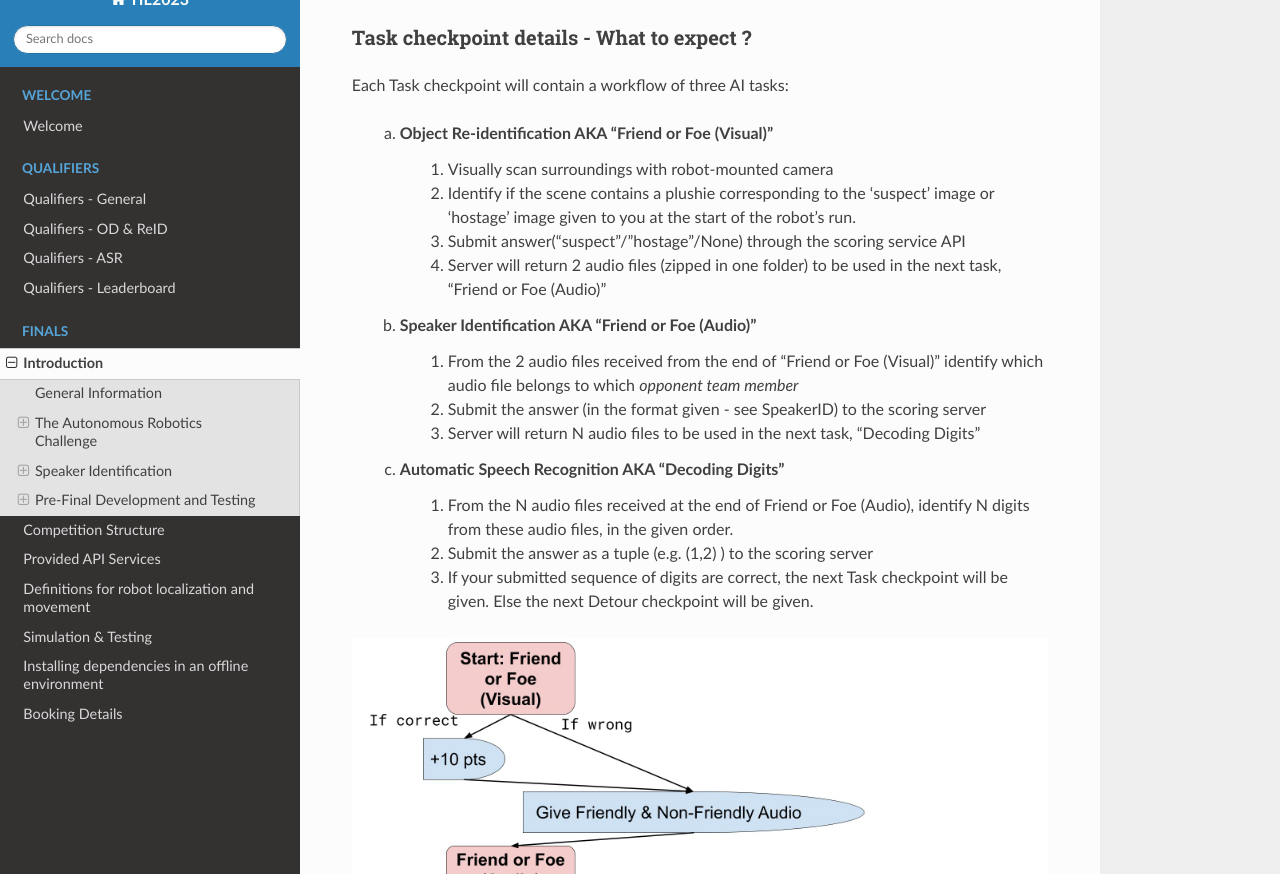
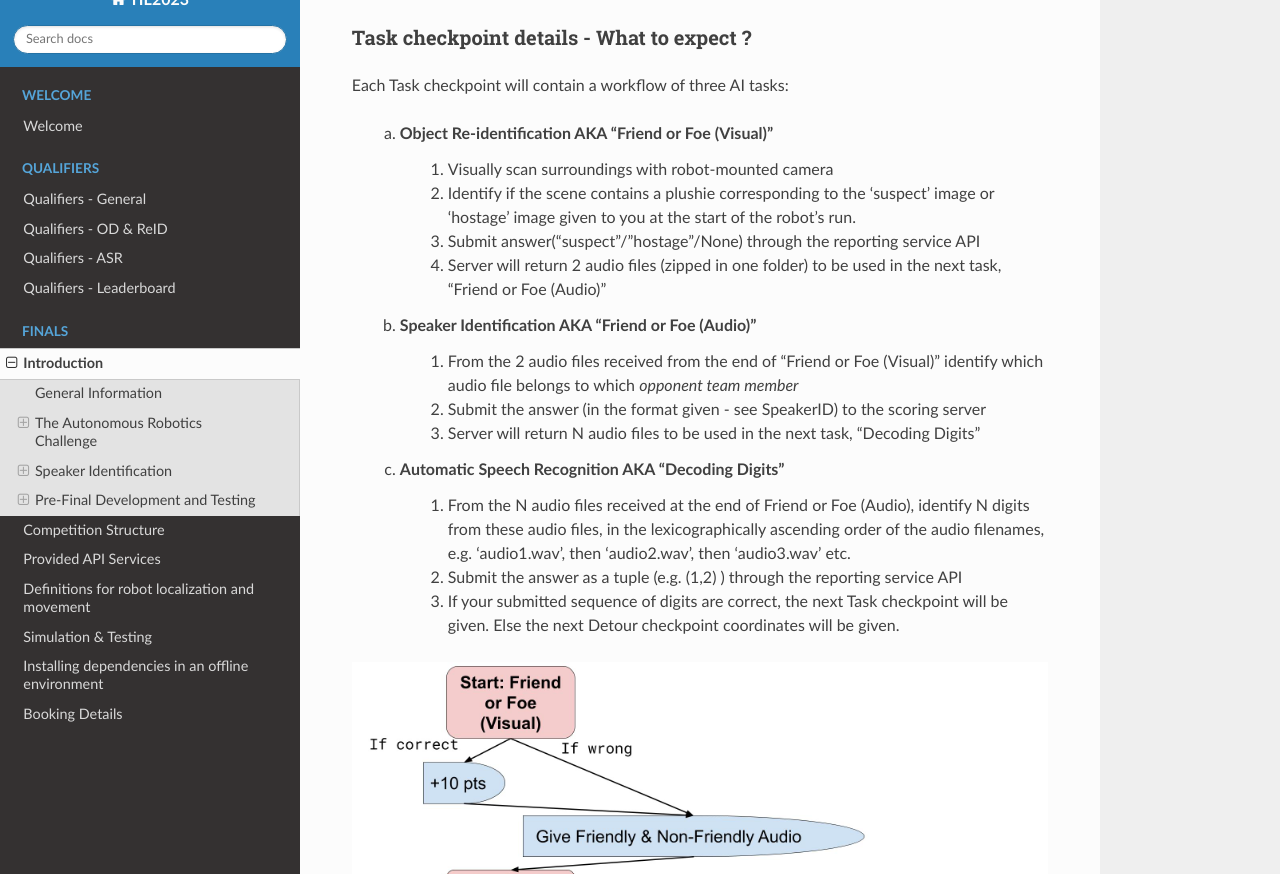
Before and after one commit to til-23/til-23-info-public, a Sphinx documentation site: the page built from source/finals-intro.rst, in a window 1280 px wide and 900 px high, scrolled down 2355 px, cut to the strip 26-900 px from the top of the window. Built offline with Sphinx 7.4.7 and the Read the Docs theme 2.0.0, drawn with Linux system fonts in a browser that asks for light colours.

Commit message:
Clarify system architecture; clarify task workflow.

```diff
--- a/source/finals-intro.rst
+++ b/source/finals-intro.rst
@@ -64,16 +64,17 @@ Each Task checkpoint will contain a workflow of three AI tasks:
     a. Object Re-identification AKA "Friend or Foe (Visual)"
         i. Visually scan surroundings with robot-mounted camera
         ii. Identify if the scene contains a plushie corresponding to the 'suspect' image or 'hostage' image given to you at the start of the robot's run.
-        iii. Submit answer(“suspect”/”hostage”/None) through the scoring service API
+        iii. Submit answer(“suspect”/”hostage”/None) through the reporting service API
         iv. Server will return 2 audio files (zipped in one folder) to be used in the next task, "Friend or Foe (Audio)"
     b. Speaker Identification AKA "Friend or Foe (Audio)"
         i. From the 2 audio files received from the end of "Friend or Foe (Visual)" identify which audio file belongs to which *opponent team member*
         ii. Submit the answer (in the format given - see SpeakerID)  to the scoring server
         iii. Server will return N audio files to be used in the next task, "Decoding Digits"
     c. Automatic Speech Recognition AKA "Decoding Digits"
-        i. From the N audio files received at the end of Friend or Foe (Audio), identify N digits from these audio files, in the given order.
-        ii. Submit the answer as a tuple (e.g. (1,2) ) to the scoring server
-        iii. If your submitted sequence of digits are correct, the next Task checkpoint will be given. Else the next Detour checkpoint will be given.
+        i. From the N audio files received at the end of Friend or Foe (Audio), identify N digits from these audio files, in the lexicographically ascending
+           order of the audio filenames, e.g. 'audio1.wav', then 'audio2.wav', then 'audio3.wav' etc.
+        ii. Submit the answer as a tuple (e.g. (1,2) ) through the reporting service API
+        iii. If your submitted sequence of digits are correct, the next Task checkpoint will be given. Else the next Detour checkpoint coordinates will be given.
 
 
 .. figure:: _static/img/finals/robot_workflow.jpg
```
Also changed, not shown: source/_static/img/finals/SystemArchitecture-Actual.png, source/_static/img/finals/SystemArchitecture-Simulated.png.
